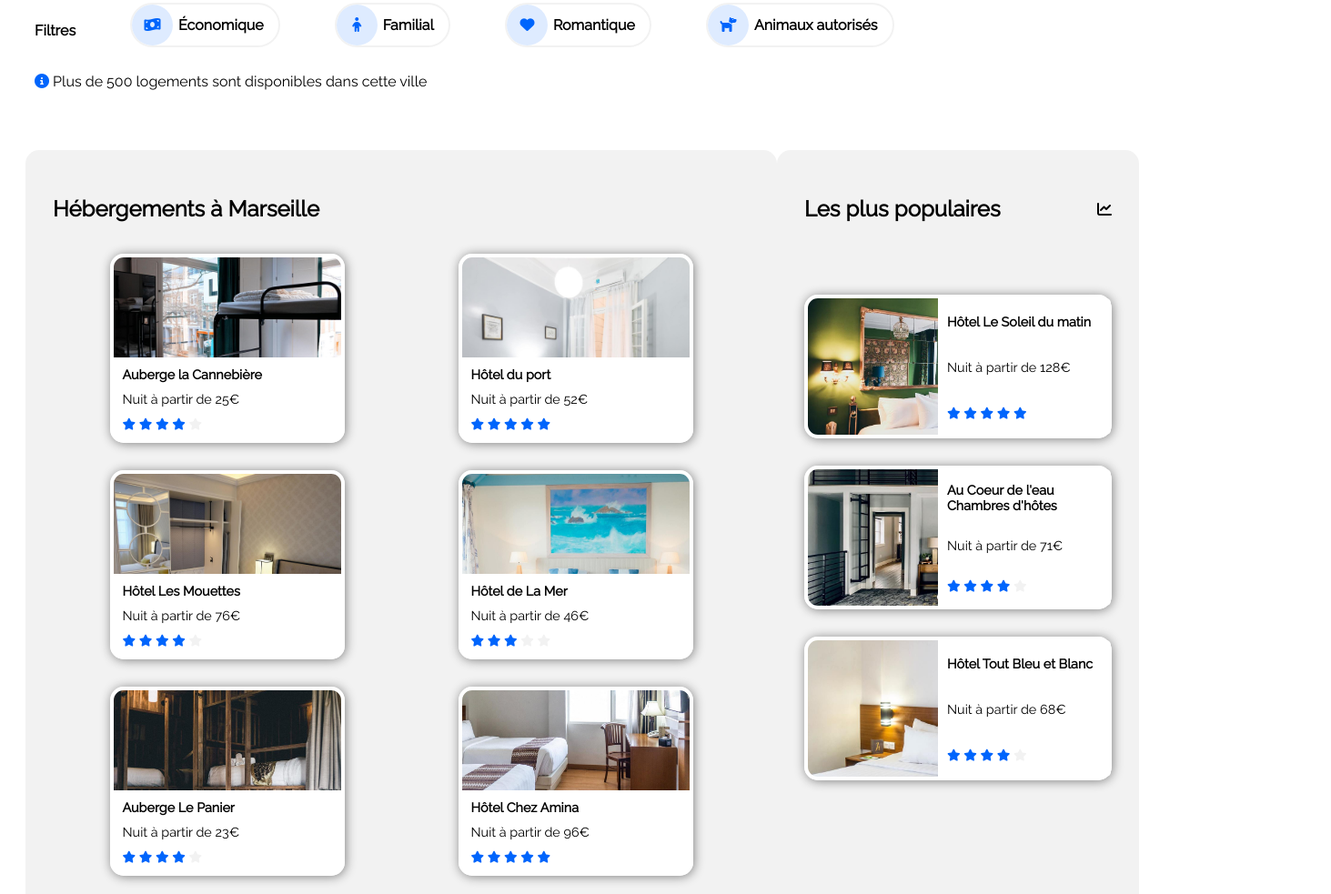
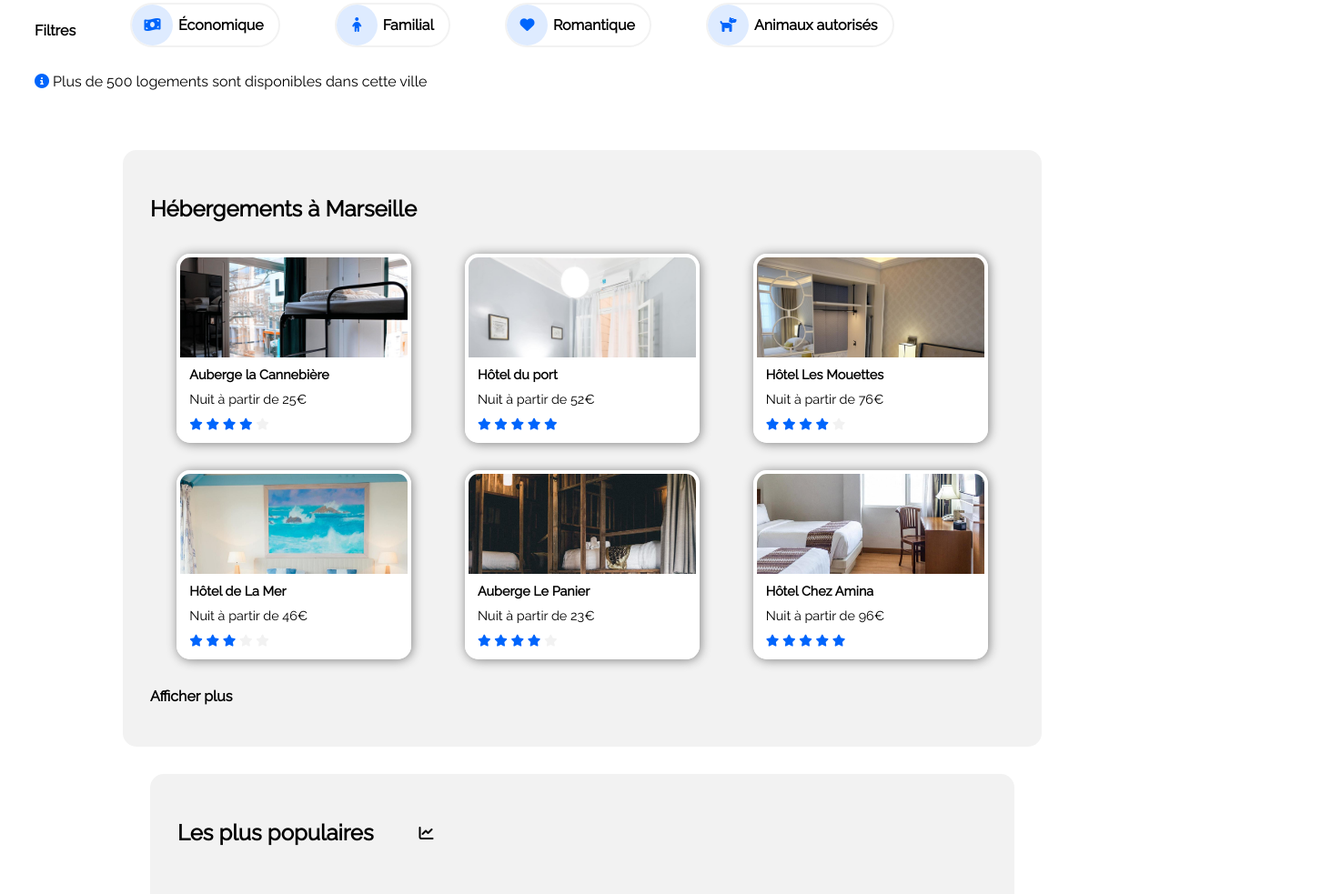
Before and after one commit to ArnaudDum/ArnaudDumoncel_2_26092020, a plain HTML site: page index.html in a window 1280 px wide. Shown: the part 321-1304 px from the top of the page at 91% size, 1463 px wide, since content can reach past the window. Drawn offline with Linux system fonts and the light colour scheme.

Commit message:
changement breackpoint tablette de 1024px à 1300px

```diff
--- a/index.html
+++ b/index.html
@@ -4,7 +4,7 @@
     <head>
         <meta charset="utf-8"/>
         <link rel="stylesheet" href="style.css"/>
-        <link rel="stylesheet" media="screen and (max-width: 1024px) and (min-width: 600px)" href="tablette.css"/>
+        <link rel="stylesheet" media="screen and (max-width: 1300px) and (min-width: 600px)" href="tablette.css"/>
         <link rel="stylesheet" media="screen and (max-width: 600px)" href="smartphone.css"/>
         <script src="https://kit.fontawesome.com/85ef19a200.js" crossorigin="anonymous"></script>
         <title>Reservia</title>
--- a/tablette.css
+++ b/tablette.css
@@ -8,6 +8,10 @@
 
 #hebergements {
     flex-wrap: wrap;
+}
+
+#main {
+    margin: auto;
 }
 
 #pop {
```
